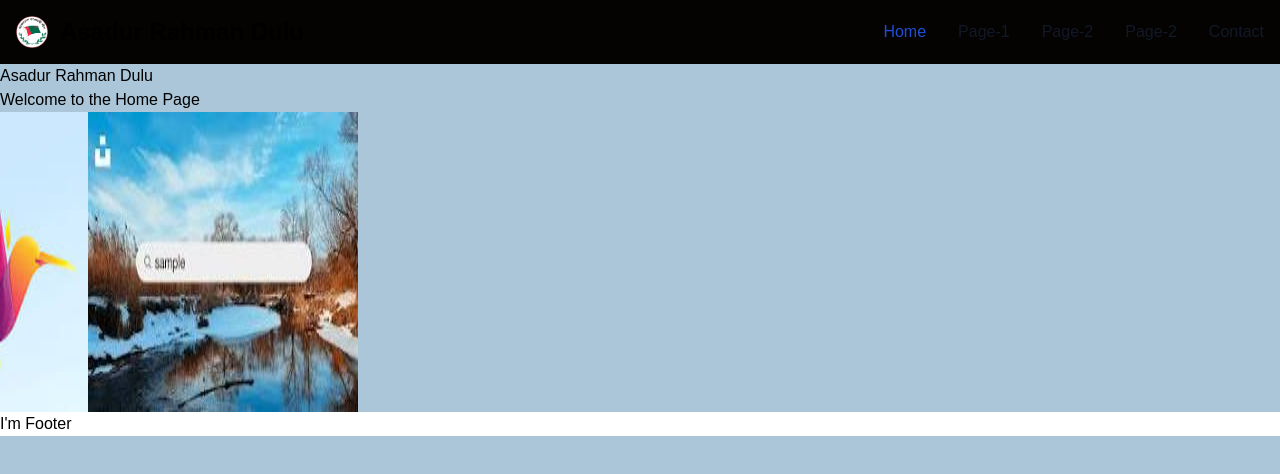
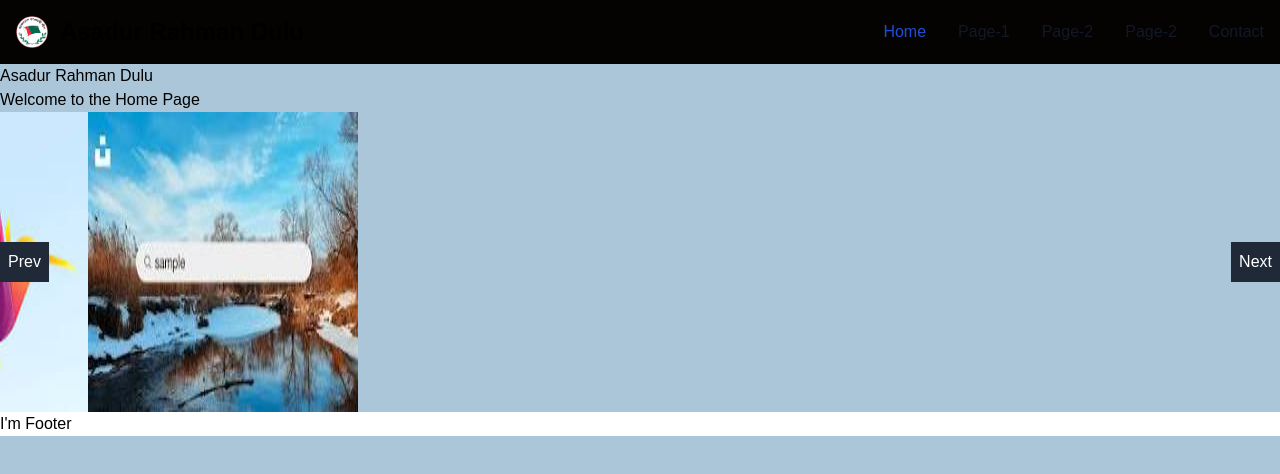
Before and after one commit to HossainAraf/ar_dulu_frontend, a React (Create React App) app: page / in a window 1280 px wide. Shown: the top 474 px of the page. Built offline with nearby package versions, Linux system fonts and the light colour scheme.

Commit message:
Add buttons to see previous and next slide

```diff
--- a/src/Components/Slider.jsx
+++ b/src/Components/Slider.jsx
@@ -38,6 +38,18 @@ const Slider = ({ images, autoSlider =true, autoSliderInterval = 3000 }) => {
           />
         ))}
       </div>
+      <button
+        onClick={prevSlide}
+        className="absolute left-0 top-1/2 transform -translate-y-1/2 bg-gray-800 text-white p-2"
+      >
+        Prev
+      </button>
+      <button
+        onClick={nextSlide}
+        className="absolute right-0 top-1/2 transform -translate-y-1/2 bg-gray-800 text-white p-2"
+      >
+        Next
+      </button>
     </div>
   );
 }
```
